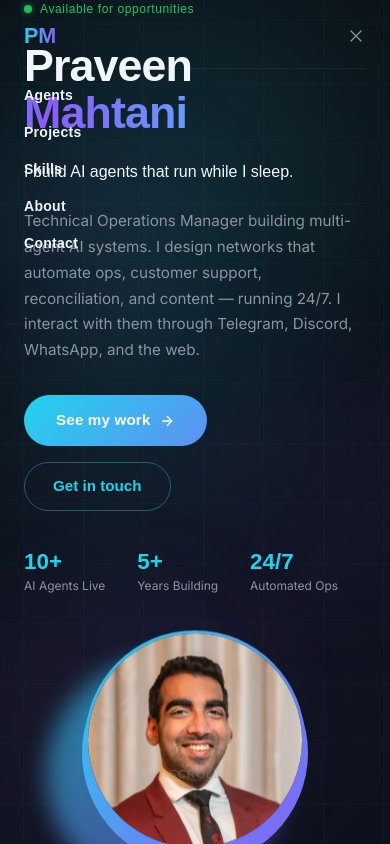
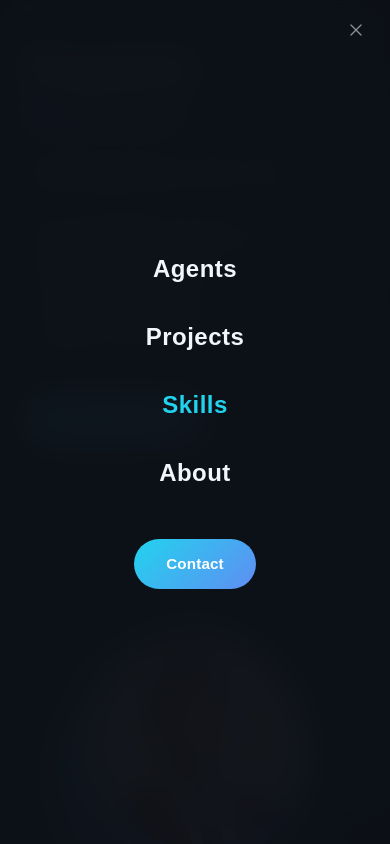
Before and after one commit to TruePrav/praveen-portfolio, a Next.js app: page / in a window 390 px wide. Both pictures are taken after a click on the button "Toggle menu". Shown: the top 844 px of the page. Built offline with nearby package versions, Linux system fonts and the light colour scheme.

Commit message:
fix: mobile nav overlay + TP logo on desktop

```diff
--- a/app/components/nav.tsx
+++ b/app/components/nav.tsx
@@ -1,6 +1,7 @@
 'use client';
 
 import { useState, useEffect } from 'react';
+import Image from 'next/image';
 
 const NAV_ITEMS = [
   { label: 'Agents',   id: 'agents'   },
@@ -17,7 +18,6 @@ export default function Nav() {
   useEffect(() => {
     const onScroll = () => {
       setScrolled(window.scrollY > 24);
-      // Highlight active section
       const ids = ['agents', 'projects', 'skills', 'about', 'contact'];
       for (const id of [...ids].reverse()) {
         const el = document.getElementById(id);
@@ -31,6 +31,16 @@ export default function Nav() {
     return () => window.removeEventListener('scroll', onScroll);
   }, []);
 
+  // Lock body scroll when mobile menu is open
+  useEffect(() => {
+    if (isOpen) {
+      document.body.style.overflow = 'hidden';
+    } else {
+      document.body.style.overflow = '';
+    }
+    return () => { document.body.style.overflow = ''; };
+  }, [isOpen]);
+
   const scrollTo = (id: string) => {
     setIsOpen(false);
     const el = document.getElementById(id);
@@ -38,6 +48,7 @@ export default function Nav() {
   };
 
   return (
+    <>
       <nav
         className={`fixed top-0 left-0 right-0 z-50 transition-all duration-300 ${
           scrolled
@@ -46,10 +57,16 @@ export default function Nav() {
         }`}
       >
         <div className="container mx-auto px-6 py-5 max-w-6xl">
-        <div className="flex justify-between items-center">
-          {/* Logo */}
-          <button onClick={() => scrollTo('hero')} className="logo cursor-pointer focus:outline-none">
-            PM
+          <div className="flex items-center justify-end md:justify-between">
+            {/* Logo — TP image on desktop only, nothing on mobile */}
+            <button onClick={() => scrollTo('hero')} className="focus:outline-none hidden md:block">
+              <Image
+                src="/tp-logo.png"
+                alt="TruePrav"
+                width={40}
+                height={40}
+                priority
+              />
             </button>
 
             {/* Desktop links */}
@@ -75,7 +92,7 @@ export default function Nav() {
             {/* Mobile toggle */}
             <button
               onClick={() => setIsOpen(!isOpen)}
-            className="md:hidden text-[var(--text-secondary)] hover:text-[var(--text-primary)] focus:outline-none transition-colors"
+              className="md:hidden text-[var(--text-secondary)] hover:text-[var(--text-primary)] focus:outline-none transition-colors z-[60] relative"
               aria-label="Toggle menu"
             >
               <svg className="w-5 h-5" fill="none" stroke="currentColor" viewBox="0 0 24 24">
@@ -85,19 +102,65 @@ export default function Nav() {
               </svg>
             </button>
           </div>
+        </div>
+      </nav>
 
-        {/* Mobile dropdown */}
+      {/* Mobile full-screen overlay menu */}
       {isOpen && (
-          <div className="md:hidden mt-4 pb-4 flex flex-col gap-4 border-t border-white/[0.06] pt-4">
-            {NAV_ITEMS.map((item) => (
-              <button key={item.id} onClick={() => scrollTo(item.id)} className="nav-link text-left">
+        <div
+          className="fixed inset-0 z-[55] flex flex-col md:hidden"
+          style={{
+            background: 'rgba(13, 17, 23, 0.97)',
+            backdropFilter: 'blur(16px)',
+            WebkitBackdropFilter: 'blur(16px)',
+          }}
+        >
+          {/* Top bar — just close button on mobile */}
+          <div className="flex justify-end items-center px-6 py-5">
+            <button
+              onClick={() => setIsOpen(false)}
+              className="text-[var(--text-secondary)] hover:text-[var(--text-primary)] focus:outline-none transition-colors"
+              aria-label="Close menu"
+            >
+              <svg className="w-5 h-5" fill="none" stroke="currentColor" viewBox="0 0 24 24">
+                <path strokeLinecap="round" strokeLinejoin="round" strokeWidth={1.5} d="M6 18L18 6M6 6l12 12" />
+              </svg>
+            </button>
+          </div>
+
+          {/* Nav links centered */}
+          <div className="flex flex-col items-center justify-center flex-1 gap-8 pb-16">
+            {NAV_ITEMS.map((item, i) => (
+              <button
+                key={item.id}
+                onClick={() => scrollTo(item.id)}
+                className="nav-link text-center"
+                style={{
+                  fontSize: '1.5rem',
+                  color: active === item.id ? 'var(--accent)' : 'var(--text-primary)',
+                  animation: `slideUp 0.3s ease-out ${i * 0.05}s both`,
+                }}
+              >
                 {item.label}
               </button>
             ))}
-            <button onClick={() => scrollTo('contact')} className="nav-link text-left">Contact</button>
+            <button
+              onClick={() => scrollTo('contact')}
+              className="btn-gradient mt-4"
+              style={{ animation: 'slideUp 0.3s ease-out 0.2s both' }}
+            >
+              Contact
+            </button>
+          </div>
         </div>
       )}
-      </div>
-    </nav>
+
+      <style jsx>{`
+        @keyframes slideUp {
+          from { opacity: 0; transform: translateY(16px); }
+          to   { opacity: 1; transform: translateY(0); }
+        }
+      `}</style>
+    </>
   );
 }
```
Also changed, not shown: public/tp-logo.png (added). Lines whose indentation alone changed are shown as unchanged.
